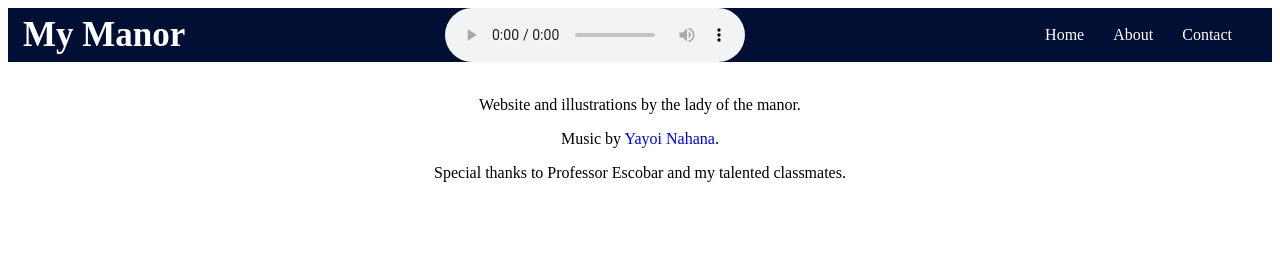
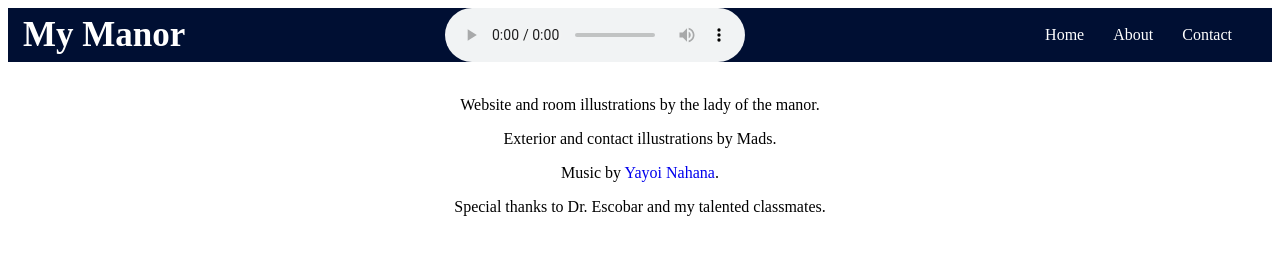
Before and after one commit to mishavict/mansion, a plain HTML site: page about.html in a window 1280 px wide. Drawn offline with Linux system fonts and the light colour scheme.

Commit message:
fgjdksgk

```diff
--- a/about.html
+++ b/about.html
@@ -23,9 +23,10 @@
 
 		<div>
 			<br>
-			<p>Website and illustrations by the lady of the manor.</p>
+			<p>Website and room illustrations by the lady of the manor.</p>
+			<p>Exterior and contact illustrations by Mads.</p>
 			<p>Music by <a href="https://open.spotify.com/artist/1MO0OGUAqmevkIYB245wPa?si=46FYQQhcQ1C3dpV5mTlGbQ">Yayoi Nahana</a>.</p>
-			<p>Special thanks to Professor Escobar and my talented classmates.</p>
+			<p>Special thanks to Dr. Escobar and my talented classmates.</p>
 		</div>
 
 	</div>
```
Also changed, not shown: contact.html (+2 -1 lines), index.html (+2 -3 lines), pool.html (+1 -1 lines), images/pigeon1.png (added), images/pigeon2.png (added), images/telephone.jpg (deleted).
